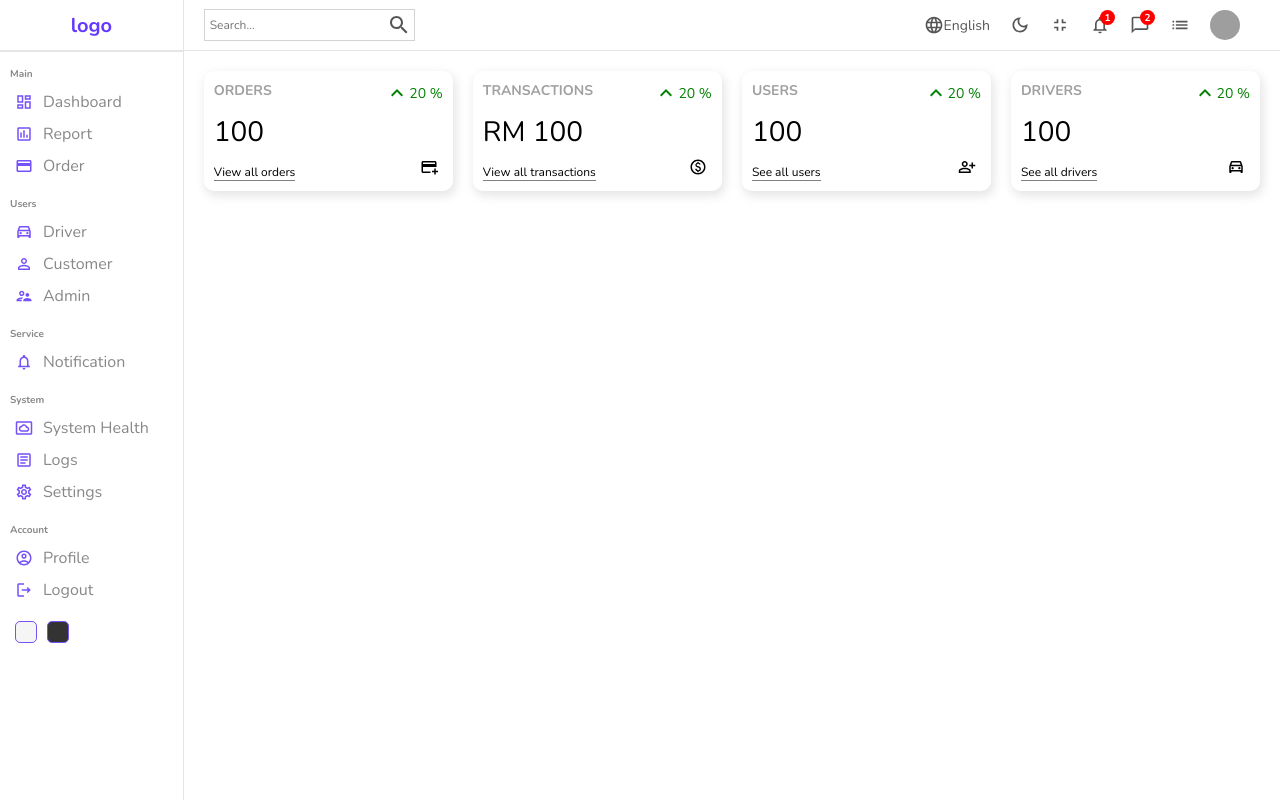
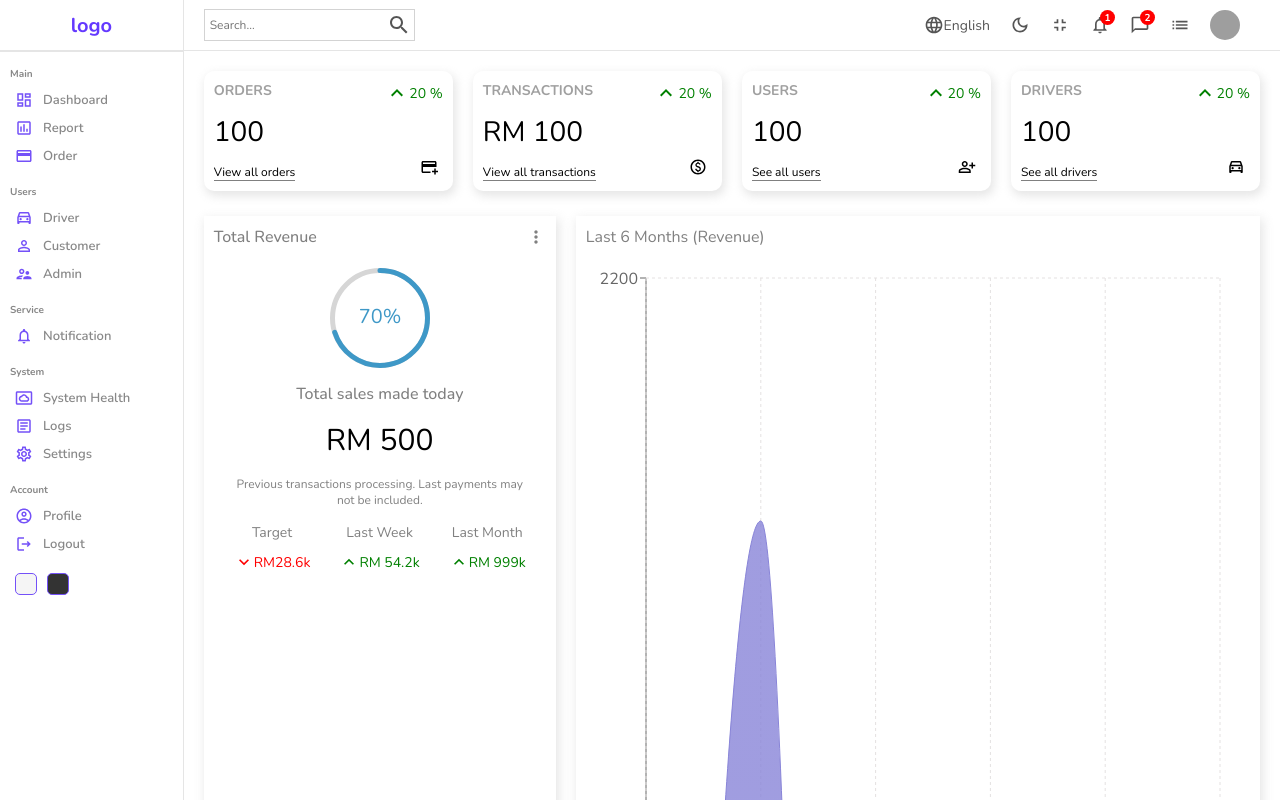
Before and after one commit to MINGSHENG1998/NFT-RAFFLE, a React (Create React App) app in the folder client/: page / in a window 1280 px wide. Shown: the top 800 px of the page. Built offline with nearby package versions, Linux system fonts and the light colour scheme; grey boxes are pictures that could not be loaded.

Commit message:
added temp chart

```diff
--- a/client/package.json
+++ b/client/package.json
@@ -11,9 +11,11 @@
     "@testing-library/react": "^13.1.1",
     "@testing-library/user-event": "^13.5.0",
     "react": "^18.0.0",
+    "react-circular-progressbar": "^2.0.4",
     "react-dom": "^18.0.0",
     "react-router-dom": "^6.3.0",
     "react-scripts": "5.0.1",
+    "recharts": "^2.1.9",
     "sass": "^1.51.0",
     "web-vitals": "^2.1.4"
   },
--- /dev/null
+++ b/client/src/components/chart/Chart.jsx
@@ -0,0 +1,55 @@
+import "./chart.scss";
+import {
+  AreaChart,
+  Area,
+  XAxis,
+  YAxis,
+  CartesianGrid,
+  Tooltip,
+  ResponsiveContainer,
+} from "recharts";
+
+const data = [
+  { name: "January", Total: 1200 },
+  { name: "February", Total: 2100 },
+  { name: "March", Total: 800 },
+  { name: "April", Total: 1600 },
+  { name: "May", Total: 900 },
+  { name: "June", Total: 1700 },
+];
+
+const Chart = () => {
+  return (
+    <div className="chart">
+      <div className="title">Last 6 Months (Revenue)</div>
+      <ResponsiveContainer width="100%" height="100%">
+        <AreaChart
+          width={730}
+          height={250}
+          data={data}
+          margin={{ top: 10, right: 30, left: 0, bottom: 0 }}
+        >
+          <defs>
+            <linearGradient id="Total" x1="0" y1="0" x2="0" y2="1">
+              <stop offset="5%" stopColor="#8884d8" stopOpacity={0.8} />
+              <stop offset="95%" stopColor="#8884d8" stopOpacity={0} />
+            </linearGradient>
+          </defs>
+          <XAxis dataKey="name" stroke="gray"/>
+          <YAxis />
+          <CartesianGrid strokeDasharray="3 3" className="chartGrid"/>
+          <Tooltip />
+          <Area
+            type="monotone"
+            dataKey="Total"
+            stroke="#8884d8"
+            fillOpacity={1}
+            fill="url(#Total)"
+          />
+        </AreaChart>
+      </ResponsiveContainer>
+    </div>
+  );
+};
+
+export default Chart;
--- /dev/null
+++ b/client/src/components/chart/chart.scss
@@ -0,0 +1,15 @@
+.chart {
+  flex: 4;
+  -webkit-box-shadow: 2px 4px 10px 1px rgba(0, 0, 0, 0.47);
+  box-shadow: 2px 4px 10px 1px rgba(201, 201, 201, 0.47);
+  padding: 10px;
+  color: gray;
+
+  .title {
+    margin-bottom: 20px;
+  }
+
+  .chartGrid {
+    stroke: rgb(228, 225, 225);
+  }
+}
--- /dev/null
+++ b/client/src/components/featured/Featured.jsx
@@ -0,0 +1,56 @@
+import "./featured.scss";
+import MoreVertIcon from "@mui/icons-material/MoreVert";
+import { CircularProgressbar } from "react-circular-progressbar";
+import "react-circular-progressbar/dist/styles.css";
+import KeyboardArrowDownIcon from "@mui/icons-material/KeyboardArrowDown";
+import KeyboardArrowUpOutlinedIcon from "@mui/icons-material/KeyboardArrowUpOutlined";
+
+const Featured = () => {
+  return (
+    <div className="featured">
+      <div className="top">
+        <h1 className="title">Total Revenue</h1>
+        <MoreVertIcon fontSize="small" />
+      </div>
+      <div className="bottom">
+        <div className="featuredChart">
+          <CircularProgressbar value={70} text={"70%"} strokeWidth={5} />
+        </div>
+        <p className="title">Total sales made today</p>
+        <p className="amount">RM 500</p>
+        <p className="desc">Previous transactions processing. Last payments may not be included.</p>
+        <div className="summary">
+            <div className="item">
+                <div className="itemTitle">Target</div>
+                <div className="itemResult negative">
+                    <KeyboardArrowDownIcon fontSize="small" />
+                    <div className="resultAmount">
+                        RM28.6k
+                    </div>
+                </div>
+            </div>
+            <div className="item">
+                <div className="itemTitle">Last Week</div>
+                <div className="itemResult positive">
+                    <KeyboardArrowUpOutlinedIcon fontSize="small" />
+                    <div className="resultAmount">
+                        RM 54.2k
+                    </div>
+                </div>
+            </div>
+            <div className="item">
+                <div className="itemTitle">Last Month</div>
+                <div className="itemResult positive">
+                    <KeyboardArrowUpOutlinedIcon fontSize="small" />
+                    <div className="resultAmount">
+                        RM 999k
+                    </div>
+                </div>
+            </div>
+        </div>
+      </div>
+    </div>
+  );
+};
+
+export default Featured;
--- /dev/null
+++ b/client/src/components/featured/featured.scss
@@ -0,0 +1,79 @@
+.featured {
+  flex: 2;
+  -webkit-box-shadow: 2px 4px 10px 1px rgba(0, 0, 0, 0.47);
+  box-shadow: 2px 4px 10px 1px rgba(201, 201, 201, 0.47);
+  padding: 10px;
+
+  .top {
+    display: flex;
+    align-items: center;
+    justify-content: space-between;
+    color: gray;
+  }
+
+  .title {
+    font-size: 16px;
+    font-weight: 500;
+  }
+
+  .bottom {
+    padding: 20px;
+    display: flex;
+    flex-direction: column;
+    align-items: center;
+    justify-content: center;
+    gap: 15px;
+
+    .featuredChart {
+      width: 100px;
+      height: 100px;
+    }
+
+    .title {
+      font-weight: 500;
+      color: gray;
+    }
+
+    .amount {
+      font-size: 30px;
+    }
+
+    .desc {
+      font-weight: 300;
+      font-size: 12px;
+      color: gray;
+      text-align: center;
+    }
+
+    .summary {
+      width: 100%;
+      display: flex;
+      align-items: center;
+      justify-content: space-between;
+
+      .item {
+        text-align: center;
+
+        .itemTitle {
+          font-size: 14px;
+          color: gray;
+        }
+
+        .itemResult {
+          display: flex;
+          align-items: center;
+          margin-top: 10px;
+          font-size: 14px;
+
+          &.positive {
+            color: green;
+          }
+
+          &.negative {
+            color: red;
+          }
+        }
+      }
+    }
+  }
+}
--- a/client/src/components/sidebar/sidebar.scss
+++ b/client/src/components/sidebar/sidebar.scss
@@ -53,8 +53,8 @@
         }
 
         span {
-          font-style: 13px;
-          font-weight: 60;
+          font-size: 13px;
+          font-weight: 600;
           color: #888;
           margin-left: 10px;
         }
--- a/client/src/pages/home/Home.jsx
+++ b/client/src/pages/home/Home.jsx
@@ -1,3 +1,5 @@
+import Chart from "../../components/chart/Chart";
+import Featured from "../../components/featured/Featured";
 import Navbar from "../../components/navbar/Navbar";
 import Sidebar from "../../components/sidebar/Sidebar";
 import Widget from "../../components/widget/Widget";
@@ -15,7 +17,10 @@
           <Widget type="user"/>
           <Widget type="driver"/>
         </div>
-        <div className="charts"></div>
+        <div className="charts">
+          <Featured />
+          <Chart />
+        </div>
       </div>
     </div>
   );
--- a/client/src/pages/home/home.scss
+++ b/client/src/pages/home/home.scss
@@ -4,10 +4,14 @@
     .homeContainer{
         flex: 6;
 
-        .widgets{
+        .widgets, .charts{
             display: flex;
             padding: 20px;
             gap: 20px;
         }
+
+        .charts{
+            padding: 5px 20px;
+        }
     }
 }
```
Also changed, not shown: 1 other file (tests, documents, lock files or other folders).
